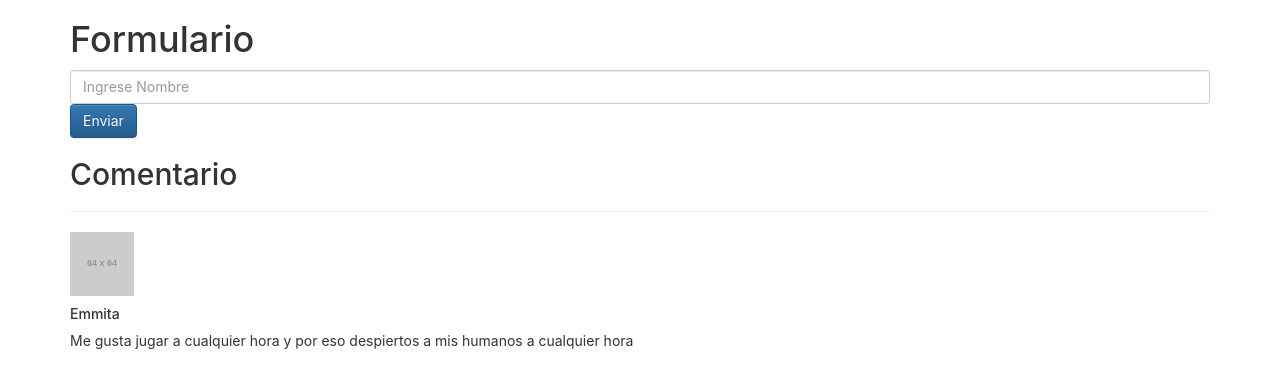
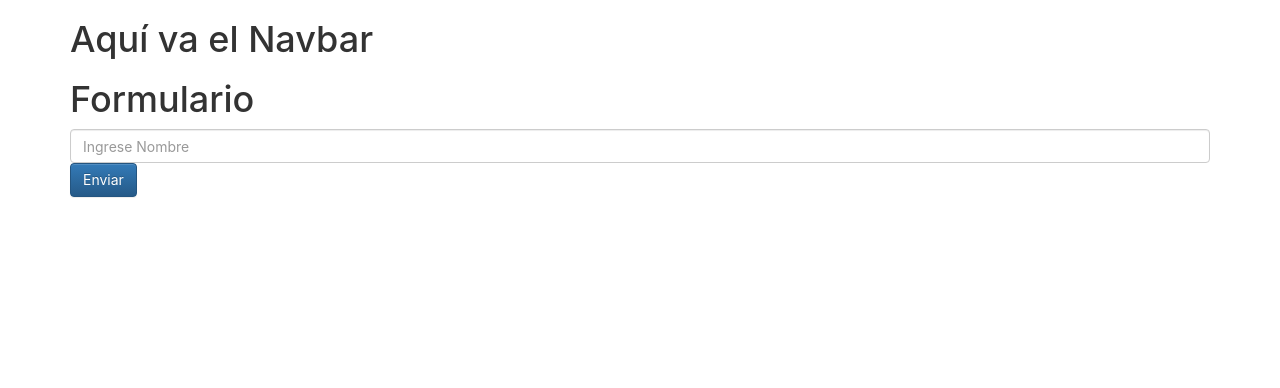
Before and after one commit to milily/react-js-practice, a React (Create React App) app: page / in a window 1280 px wide. Shown: the top 388 px of the page. Built offline with nearby package versions, Linux system fonts and the light colour scheme.

Commit message:
working with useEffect

```diff
--- a/package.json
+++ b/package.json
@@ -11,6 +11,7 @@
     "react": "^17.0.2",
     "react-dom": "^17.0.2",
     "react-hook-form": "^7.20.0",
+    "react-router-dom": "^6.0.2",
     "react-scripts": "4.0.3",
     "web-vitals": "^1.1.2"
   },
--- a/src/App.js
+++ b/src/App.js
@@ -2,6 +2,15 @@ import './App.css';
 import HookForm from './components/HookForm';
 import Comentario from './components/SaludoProps';
 import Saludo from './components/SaludoProps'
+import UsandoUseEffect from './components/UseEffect';
+import {
+  BrowserRouter as Router,
+  Routes,
+  Route,
+  Link
+} from 'react-router-dom'
+
+
 
 function App() {
 
@@ -12,10 +21,20 @@ function App() {
   }
 
   return (
-    <div className="container mt-2">
-        <HookForm />
-        <Comentario sujeto={sujeto}/>
-    </div>
+    <Router>
+       <div className="container mt-2">
+         <h1>Aquí va el Navbar</h1>
+         <Routes>
+          <Route path="/" element={<HookForm />}>
+          </Route>
+          <Route path="/comentario" element={<Comentario sujeto={sujeto} nombre={['Julio']}/> }>
+          </Route>
+          <Route path="/gifs" element={<UsandoUseEffect />}>
+          </Route>
+         </Routes>
+      </div>
+    </Router>
+
   );
 }
 
--- a/src/components/Avatar.js
+++ b/src/components/Avatar.js
@@ -1,10 +1,10 @@
 import React, {Fragment} from 'react';
 
-const Avatar = (imagen) => {
+const Avatar = ({imagen}) => {
     console.log("avatar", imagen)
     return(
         <Fragment>
-            <img alt="imagen "src={imagen.imagen} className="mr-3"/>
+            <img alt="imagen "src={imagen} className="mr-3"/>
         </Fragment>
     )
 }
--- a/src/components/SaludoProps.js
+++ b/src/components/SaludoProps.js
@@ -1,8 +1,8 @@
 import React, {Fragment} from 'react';
 import Avatar from './Avatar'
 
-const Comentario = ({sujeto}) => {
-    console.log(sujeto)
+const Comentario = ({sujeto, nombre}) => {
+    console.log(sujeto, nombre)
     return(
         <Fragment>
             <h2>Comentario</h2>
@@ -12,6 +12,7 @@ const Comentario = ({sujeto}) => {
                 <div className="media-body">
                     <h5 className="mt-0">{sujeto.nombre}</h5>
                     {sujeto.texto}
+                    {nombre}
                 </div>
             </div>
         </Fragment>
--- /dev/null
+++ b/src/components/UseEffect.js
@@ -0,0 +1,30 @@
+import React, { Fragment, useEffect, useState } from "react";
+
+const UsandoUseEffect = () => {
+
+    const [gif, setGifs] = useState([])
+
+    useEffect(() => {
+        obtenerDatos()
+    },[])
+
+    const obtenerDatos = async () => {
+        const data = await fetch('https://api.giphy.com/v1/gifs/search?api_key=jZAJlmxlBdnQgXUmSbC66TbjF4oYOb4k&q=gatitos&limit=25&offset=0&rating=pg&lang=en')
+        const gifs = await data.json()
+        setGifs(gifs.data)
+        console.log(gifs)
+    }
+
+    return(
+        <Fragment>
+            <h1>GIPHY</h1>
+            {
+                gif.map(gif => {
+                    return <img alt="imagen" src={gif.images.downsized.url}/>
+                })
+            }
+        </Fragment>
+    )
+}
+
+export default UsandoUseEffect
```
Also changed, not shown: 1 other file (tests, documents, lock files or other folders).
